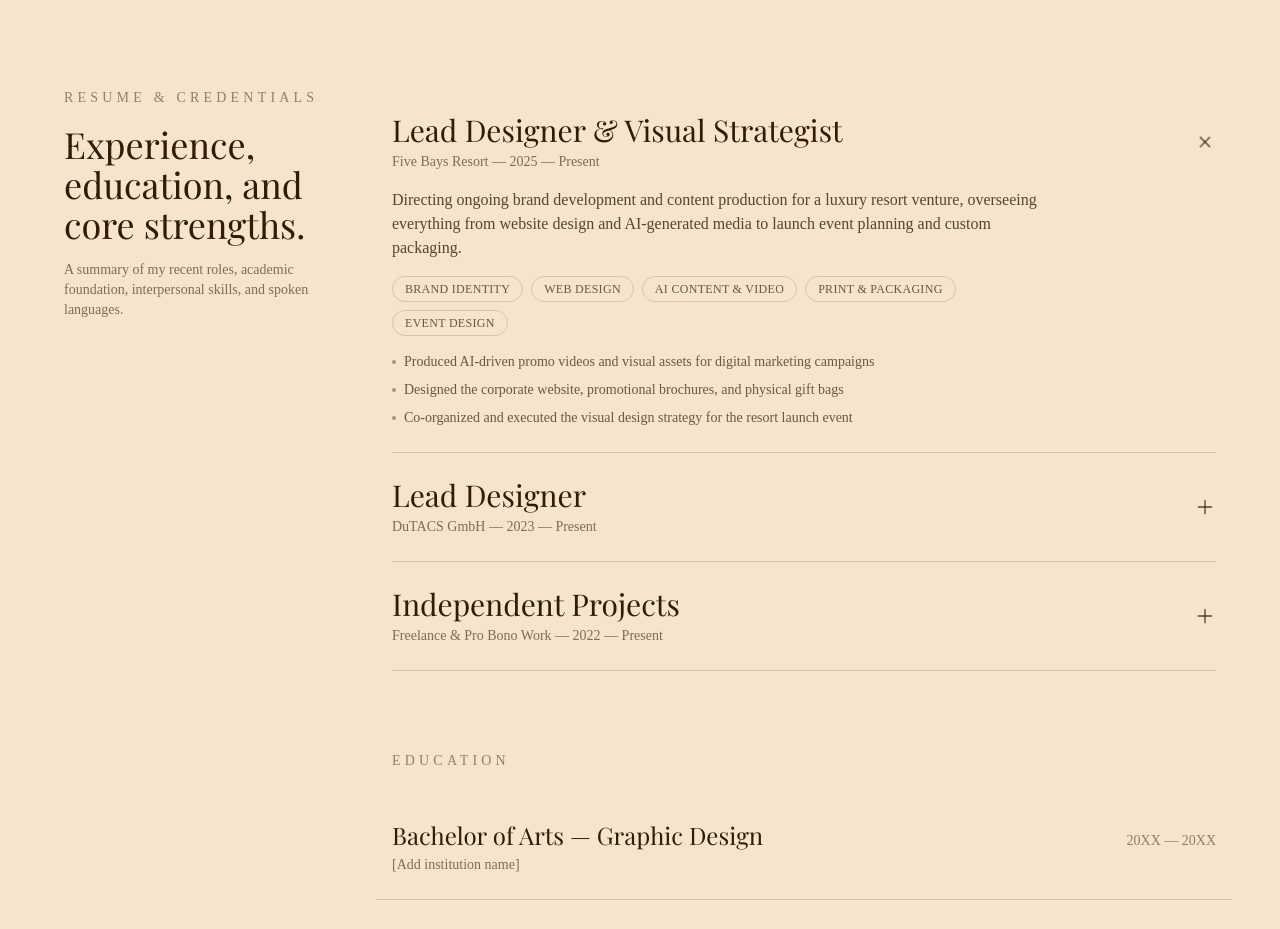
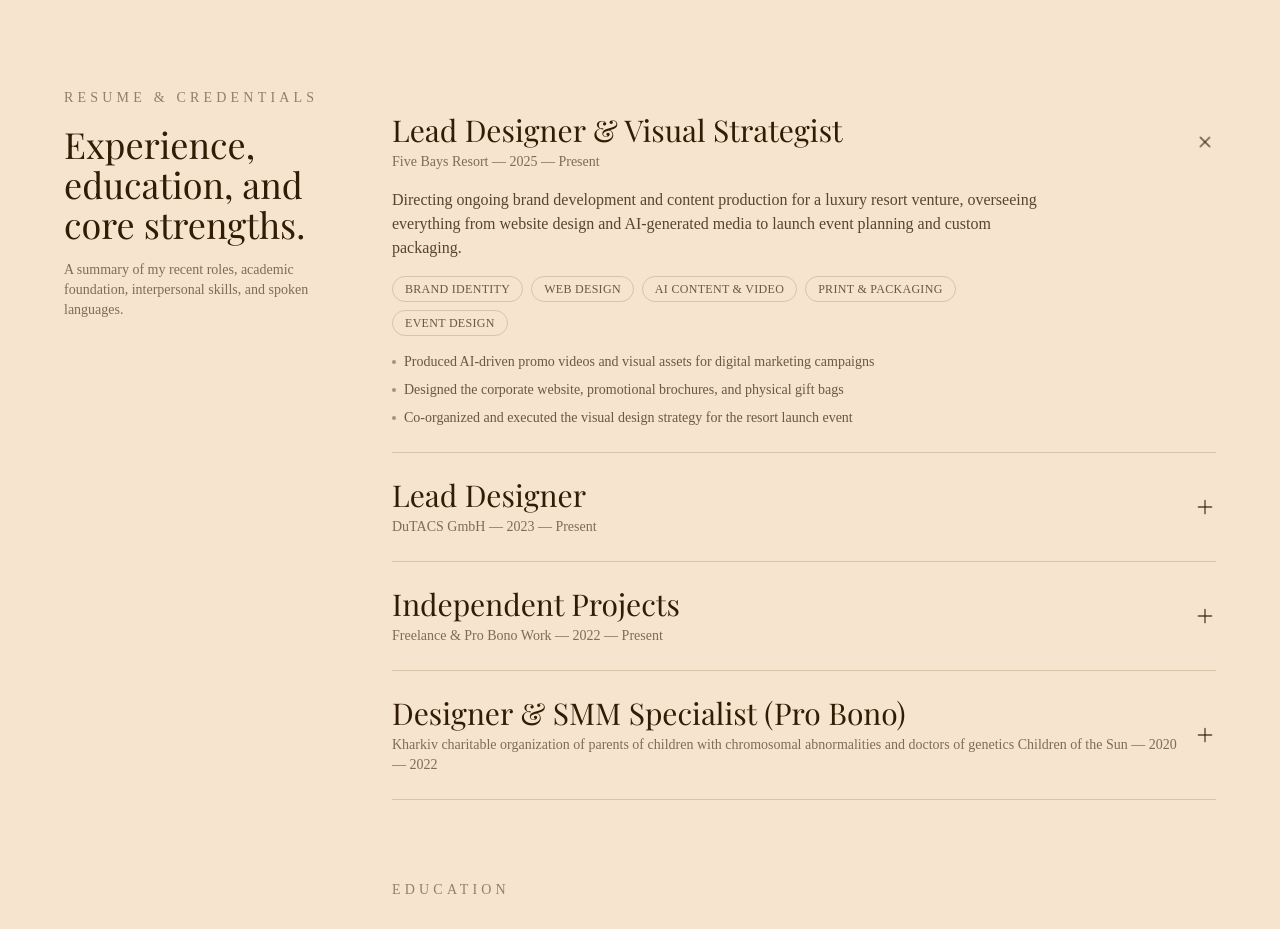
Before and after one commit to sofiaerlikhman/erso_design_portfolio, a React (Vite) app: page / in a window 1280 px wide. Shown: the part 1860-2789 px from the top of the page. Built offline with nearby package versions, Linux system fonts and the light colour scheme; a web font is replaced by a local one.

Commit message:
Update portfolioData.ts

```diff
--- a/src/data/portfolioData.ts
+++ b/src/data/portfolioData.ts
@@ -12,18 +12,42 @@ import type { PortfolioData } from "../types/portfolio";
 // time. Replace any of these imports with your own files (drop them in
 // src/assets/images/ and update the import path + the reference below) —
 // nothing else in the codebase needs to change.
-import auroraCover from "../assets/images/project-aurora-1.svg";
-import auroraDetail from "../assets/images/project-aurora-2.svg";
-import auroraGrid from "../assets/images/project-aurora-3.svg";
-import meridianCover from "../assets/images/project-meridian-1.svg";
-import meridianDetail from "../assets/images/project-meridian-2.svg";
-import meridianFlow from "../assets/images/project-meridian-3.svg";
-import northwindCover from "../assets/images/project-northwind-1.svg";
-import northwindDetail from "../assets/images/project-northwind-2.svg";
-import northwindGrid from "../assets/images/project-northwind-3.svg";
-import marqueeLumen from "../assets/images/marquee-lumen.svg";
-import marqueeFieldnote from "../assets/images/marquee-fieldnote.svg";
-import marqueeAther from "../assets/images/marquee-ather.svg";
+// 1. Children of the Sun
+import detiSolntsaPackaging from "../assets/images/detiSolntsaPackaging.png";
+import detiSolntsaPoster from "../assets/images/detiSolntsaPoster.png";
+import detiSolntsaCertificate from "../assets/images/detiSolntsaCertificate.png";
+
+// 2. Zooniam
+import zooniamPackaging from "../assets/images/zooniamPackaging.png";
+import zooniamSocial from "../assets/images/zooniamSocial.png";
+import zooniamTotes from "../assets/images/zooniamTotes.png";
+
+// 3. DOBROVA Brand
+import dobrovaMobileMockup from "../assets/images/dobrovaMobileMockup.png";
+import dobrovaDesktopMockup from "../assets/images/dobrovaDesktopMockup.png";
+import dobrovaMultiDevice from "../assets/images/dobrovaMultiDevice.png";
+
+// 4. Mate & Champagner
+import mateChampagnerMockup from "../assets/images/mateChampagnerMockup.png";
+import mateChampagnerUserFlow from "../assets/images/mateChampagnerUserFlow.png";
+import mateChampagnerLaptop from "../assets/images/mateChampagnerLaptop.png";
+
+// 5. Ukrainian Art Museum App
+import museumAppShowcase from "../assets/images/museumAppShowcase.png";
+import museumWireframes from "../assets/images/museumWireframes.png";
+import museumAppInHand from "../assets/images/museumAppInHand.png";
+
+// 6. Hard Skills
+import figma from "../assets/images/figma.png";
+import adobe from "../assets/images/adobe.png";
+import higgsfield from "../assets/images/higgsfield.png";
+import topview from "../assets/images/topview.png";
+import wordpress from "../assets/images/wordpress.png";
+import wix from "../assets/images/wix.png";
+import vscode from "../assets/images/vscode.png";
+import cinema4d from "../assets/images/cinema4d.png";
+import canva from "../assets/images/canva.png";
+import frontlab from "../assets/images/frontlab.png";
 
 /**
  * ─────────────────────────────────────────────────────────────────────────
@@ -73,15 +97,16 @@ export const portfolioData: PortfolioData = {
   // Read by: MarqueeStrip (the row of small scrolling preview cards just
   // under the Hero).
   marquee: [
-    { id: "figma", label: "Ather Studio", tag: "Brand Identity",  image: auroraCover },
-    { id: "adobe", label: "Ather Studio", tag: "Brand Identity", image: marqueeLumen },
-    { id: "wordpress", label: "Ather Studio", tag: "Brand Identity", image: meridianCover },
-    { id: "wix", label: "Ather Studio", tag: "Brand Identity", image: marqueeFieldnote },
-    { id: "vscode", label: "Ather Studio", tag: "Brand Identity", image: marqueeFieldnote },
-    { id: "cinema4d", label: "Ather Studio", tag: "Brand Identity", image: marqueeFieldnote },
-    { id: "topview", label: "Ather Studio", tag: "Brand Identity", image: marqueeFieldnote },
-    { id: "canva", label: "Ather Studio", tag: "Brand Identity", image: northwindCover },
-    { id: "higgsfield", label: "Ather Studio", tag: "Brand Identity", image: marqueeAther },
+  { id: "figma", label: "Figma", tag: "UI/UX & Prototyping", image: figma },
+  { id: "adobe", label: "Adobe Creative Cloud", tag: "Brand & Graphic Design", image: adobe },
+  { id: "higgsfield", label: "Higgsfield AI", tag: "AI Video & Motion Generation", image: higgsfield },
+  { id: "topview", label: "TopView AI", tag: "AI Video Editing & Content", image: topview },
+  { id: "wordpress", label: "WordPress", tag: "Web Design & CMS", image: wordpress },
+  { id: "wix", label: "Wix Studio", tag: "Web Design & Layout", image: wix },
+  { id: "vscode", label: "VS Code", tag: "Front-End Development", image: vscode },
+  { id: "cinema4d", label: "Cinema 4D", tag: "3D & Motion Graphics", image: cinema4d },
+  { id: "canva", label: "Canva", tag: "Rapid Content Creation", image: canva },
+  { id: "frontlab", label: "FrontLab", tag: "Typography", image: frontlab },
   ],
 
   // Read by: About (the cream-colored bio section with the animated
@@ -162,6 +187,26 @@ company: "Freelance & Pro Bono Work",
         "Developed cohesive social media templates and visual content libraries for diverse audiences"
       ],
     },
+    {
+      id: "exp-4",
+      role: "Designer & SMM Specialist (Pro Bono)",
+      company: "Kharkiv charitable organization of parents of children with chromosomal abnormalities and doctors of genetics Children of the Sun",
+      period: "2020 — 2022",
+      description:
+      "Delivered pro bono visual design and social media management for a regional non-profit supporting children with chromosomal conditions and their families in Kharkiv.",
+    skills: [
+    "Brand & Visual Design",
+    "Social Media Strategy",
+    "Content Creation",
+    "Print Collateral",
+    "Community Outreach"
+    ],
+    wins: [
+    "Developed cohesive social media visual identity and graphic templates to increase community awareness",
+    "Created print educational materials, brochures, and campaign assets for fundraising initiatives",
+    "Managed social channels to grow digital engagement and strengthen family support networks"
+      ],
+    },
   ],
 
   // Read by: ServicesResume (the "Education" list).
@@ -171,22 +216,22 @@ company: "Freelance & Pro Bono Work",
       id: "edu-1",
       degree: "Bachelor of Arts",
       field: "Graphic Design",
-      institution: "[Add institution name]",
-      period: "20XX — 20XX",
+      institution: "[State Akademie of Design and Arts]",
+      period: "2019 — 2023",
     },
     {
       id: "edu-2",
       degree: "Bachelor of Science",
       field: "Artificial Intelligence",
-      institution: "[Add institution name]",
-      period: "20XX — 20XX",
+      institution: "[Kharkiv National University of Radio Electronics]",
+      period: "2021 — 2024",
     },
     {
       id: "edu-3",
       degree: "Master of Arts",
-      field: "Communication Design",
-      institution: "[Add institution name]",
-      period: "20XX — 20XX",
+      field: "Communication Design – Crossmedia Spaces ",
+      institution: "[Hochschule RheinMain]",
+      period: "2023 — 2025",
     },
   ],
 
@@ -256,39 +301,50 @@ company: "Freelance & Pro Bono Work",
   // type in src/types/portfolio.ts for what every field does.
   projects: [
     {
-      id: "aurora-systems",
-      title: "Aurora Systems",
-      client: "Aurora Systems, Inc.",
-      year: "2025",
-      categoryTags: ["Brand", "Product Design", "Design System"],
-      description:
-        "A full brand and product refresh for a B2B analytics platform — new identity, component library, and marketing site, shipped in a single quarter.",
-     //  liveUrl: "https://example.com/aurora",
-     //  caseStudyUrl: "https://example.com/aurora/case-study",
-      images: [auroraCover, auroraDetail, auroraGrid],
+  id: "children-of-the-sun",
+  title: "Children of the Sun",
+  client: "Kharkiv charitable organization Children of the Sun",
+  //year: "2021",
+  categoryTags: ["Brand Identity", "Packaging", "Print & Merchandise"],
+  description:
+    "Complete pro bono visual identity and event branding for a charity marathon and non-profit featuring custom typography, packaging, socks merchandise, and promotional print media.",
+  images: [detiSolntsaPackaging, detiSolntsaPoster, detiSolntsaCertificate],
     },
     {
-      id: "meridian-studio",
-      title: "Meridian Studio",
-      client: "Meridian Studio",
-      year: "2024",
-      categoryTags: ["Web Platform", "UI/UX", "Mobile"],
-      description:
-        "A booking platform redesign spanning web and mobile, focused on simplifying a multi-step flow into three clear steps.",
-      // liveUrl: "https://example.com/meridian",
-      //caseStudyUrl: "https://example.com/meridian/case-study",
-      images: [meridianCover, meridianDetail, meridianFlow],
+      id: "zooniam-concept",
+  title: "Zooniam",
+  client: "Concept Project",
+  categoryTags: ["Brand Identity", "Packaging Design", "Social Media"],
+  description:
+    "An end-to-end brand identity concept for a modern pet food line featuring custom typography, geometric product multi-purpose packaging, social media grid design, and merchandise.",
+  images: [zooniamPackaging, zooniamSocial, zooniamTotes],
     },
     {
-      id: "northwind-co",
-      title: "Northwind & Co.",
-      client: "Northwind & Co.",
-      year: "2023",
-      categoryTags: ["Identity", "Packaging", "Editorial"],
-      description:
-        "Identity and packaging system for a specialty goods retailer, extended into an editorial-style catalog and web presence.",
-      // caseStudyUrl: "https://example.com/northwind/case-study",
-      images: [northwindCover, northwindDetail, northwindGrid],
+      id: "dobrova-brand",
+  title: "DOBROVA Brand",
+  client: "DOBROVA",
+  categoryTags: ["Digital Brochure", "Editorial Web Design", "UI/UX"],
+  description:
+    "An editorial digital brochure designed for an interactive art couture exhibition, blending high-fashion runway photography, artist milestones, and fine art galleries into a responsive digital experience.",
+  images: [dobrovaMobileMockup, dobrovaDesktopMockup, dobrovaMultiDevice],
+    },
+    {
+      id: "ukraine-museum-app",
+  title: "Ukrainian Art Museum App",
+  client: "Concept Project",
+  categoryTags: ["Mobile App", "UI/UX Architecture", "Product Design"],
+  description:
+    "An end-to-end mobile app concept for exploring Ukrainian art history featuring interactive indoor museum navigation, audio guide playback, artwork discovery across movements, and digital ticket management.",
+  images: [museumAppShowcase, museumWireframes, museumAppInHand],
+    },
+    {
+     id: "mate-champagner",
+  title: "Mate & Champagner",
+  client: "City of Wiesbaden",
+  categoryTags: ["UX Architecture", "Web Platform", "Design System"],
+  description:
+    "Information architecture, site mapping, and responsive web design for a local event and city guide platform featuring event filtering, curated spot recommendations, and student discounts.",
+  images: [mateChampagnerMockup, mateChampagnerUserFlow, mateChampagnerLaptop],
     },
   ],
 
```
